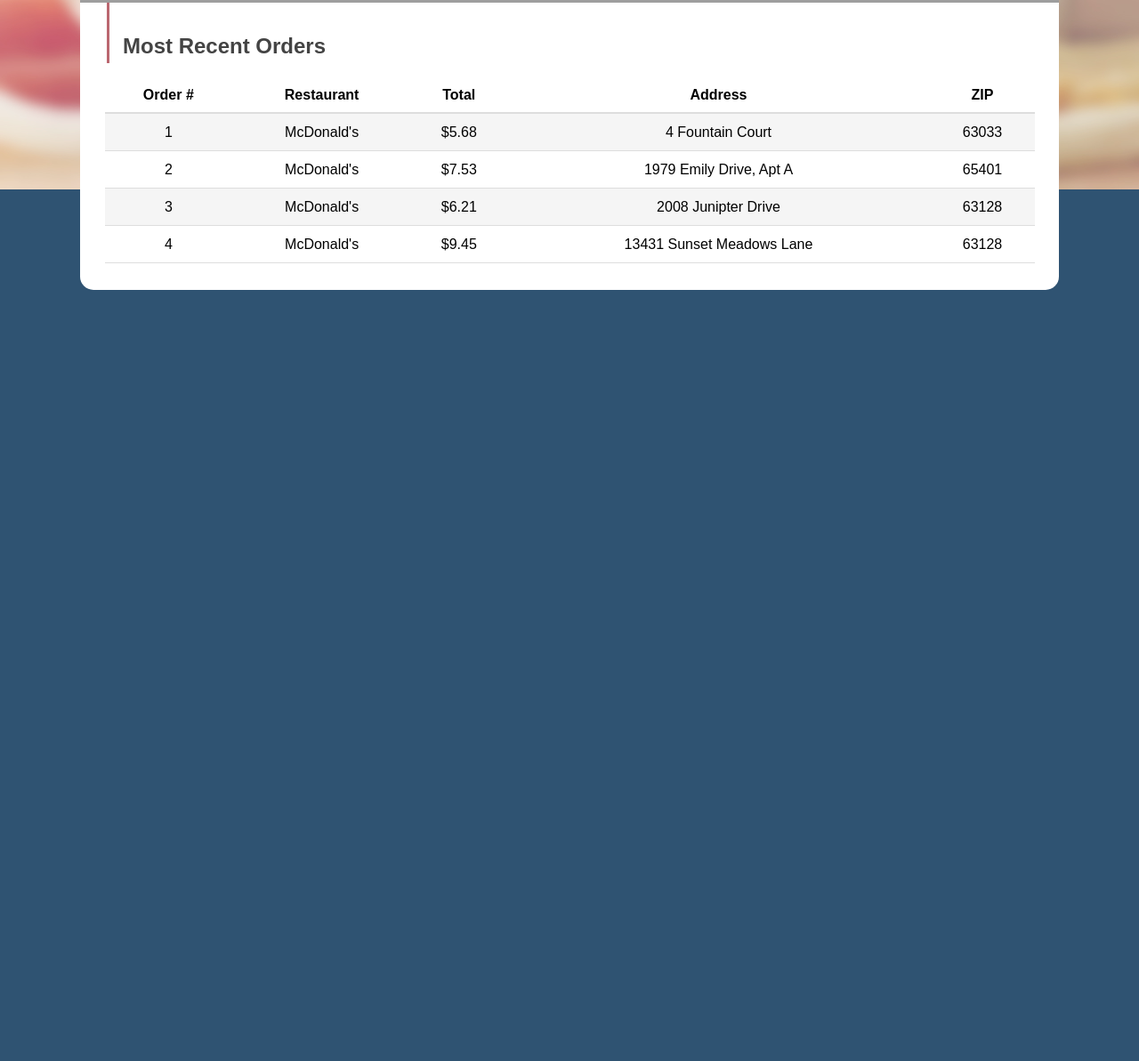
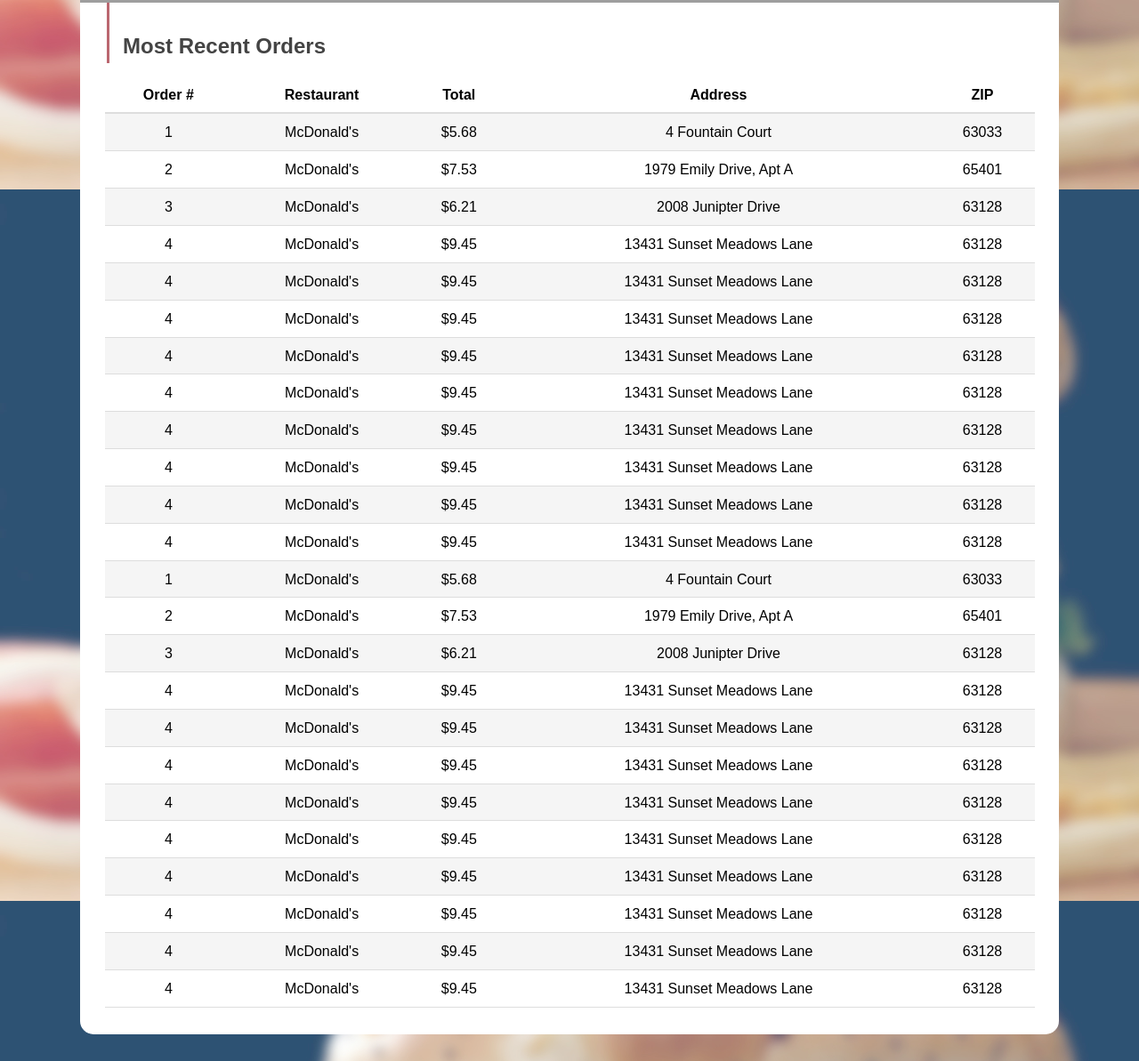
Before and after one commit to nmcginn/hackmizzou2014, a plain HTML site: page html/driver_dashboard.html in a window 1280 px wide. Shown: the part 587-1780 px from the top of the page at 89% size. Before the commit the page ends 913 px from the top, so only its background shows below. Drawn offline with nearby package versions, Linux system fonts and the light colour scheme; some packages are replaced by stand-ins of ours; grey boxes are pictures that could not be loaded.

Commit message:
background fixes

```diff
--- a/html/_css/login.css
+++ b/html/_css/login.css
@@ -28,6 +28,7 @@
     background-image: url('../_img/burger.jpg');
     background-repeat: no-repeat;
     background-position: center bottom;
+    background-attachment: fixed;
     -webkit-background-size: cover;
     -moz-background-size: cover;
     -o-background-size: cover;
--- a/html/_css/style.css
+++ b/html/_css/style.css
@@ -12,7 +12,7 @@
 }
 
 html, body {
-	height:100%;
+	/*height:100%;*/
 }
 
 html {
@@ -27,6 +27,7 @@
     background-image: url('../_img/burger.jpg');
     background-repeat: no-repeat;
     background-position: center bottom;
+    background-attachment: fixed;
     -webkit-background-size: cover;
     -moz-background-size: cover;
     -o-background-size: cover;
@@ -131,6 +132,7 @@
 	padding: 0 0 5px 0;
 	border-bottom-right-radius: 15px;
 	border-bottom-left-radius: 15px;
+    margin-bottom: 30px;
 }
 
 #content .map {
--- a/html/driver_dashboard.html
+++ b/html/driver_dashboard.html
@@ -85,6 +85,146 @@
               <td>13431 Sunset Meadows Lane</td>
               <td>63128</td>
             </tr>
+            <tr class="clickableRow">
+              <td>4</td>
+              <td>McDonald's</td>
+              <td>$9.45</td>
+              <td>13431 Sunset Meadows Lane</td>
+              <td>63128</td>
+            </tr>
+            <tr class="clickableRow">
+              <td>4</td>
+              <td>McDonald's</td>
+              <td>$9.45</td>
+              <td>13431 Sunset Meadows Lane</td>
+              <td>63128</td>
+            </tr>
+            <tr class="clickableRow">
+              <td>4</td>
+              <td>McDonald's</td>
+              <td>$9.45</td>
+              <td>13431 Sunset Meadows Lane</td>
+              <td>63128</td>
+            </tr>
+            <tr class="clickableRow">
+              <td>4</td>
+              <td>McDonald's</td>
+              <td>$9.45</td>
+              <td>13431 Sunset Meadows Lane</td>
+              <td>63128</td>
+            </tr>
+            <tr class="clickableRow">
+              <td>4</td>
+              <td>McDonald's</td>
+              <td>$9.45</td>
+              <td>13431 Sunset Meadows Lane</td>
+              <td>63128</td>
+            </tr>
+            <tr class="clickableRow">
+              <td>4</td>
+              <td>McDonald's</td>
+              <td>$9.45</td>
+              <td>13431 Sunset Meadows Lane</td>
+              <td>63128</td>
+            </tr>
+            <tr class="clickableRow">
+              <td>4</td>
+              <td>McDonald's</td>
+              <td>$9.45</td>
+              <td>13431 Sunset Meadows Lane</td>
+              <td>63128</td>
+            </tr>
+            <tr class="clickableRow">
+              <td>4</td>
+              <td>McDonald's</td>
+              <td>$9.45</td>
+              <td>13431 Sunset Meadows Lane</td>
+              <td>63128</td>
+            </tr>
+            <tr class="clickableRow">
+              <td>1</td>
+              <td>McDonald's</td>
+              <td>$5.68</td>
+              <td>4 Fountain Court</td>
+              <td>63033</td>
+            </tr>
+            <tr class="clickableRow">
+              <td>2</td>
+              <td>McDonald's</td>
+              <td>$7.53</td>
+              <td>1979 Emily Drive, Apt A</td>
+              <td>65401</td>
+            </tr>
+            <tr class="clickableRow">
+              <td>3</td>
+              <td>McDonald's</td>
+              <td>$6.21</td>
+              <td>2008 Junipter Drive</td>
+              <td>63128</td>
+            </tr>
+            <tr class="clickableRow">
+              <td>4</td>
+              <td>McDonald's</td>
+              <td>$9.45</td>
+              <td>13431 Sunset Meadows Lane</td>
+              <td>63128</td>
+            </tr>
+            <tr class="clickableRow">
+              <td>4</td>
+              <td>McDonald's</td>
+              <td>$9.45</td>
+              <td>13431 Sunset Meadows Lane</td>
+              <td>63128</td>
+            </tr>
+            <tr class="clickableRow">
+              <td>4</td>
+              <td>McDonald's</td>
+              <td>$9.45</td>
+              <td>13431 Sunset Meadows Lane</td>
+              <td>63128</td>
+            </tr>
+            <tr class="clickableRow">
+              <td>4</td>
+              <td>McDonald's</td>
+              <td>$9.45</td>
+              <td>13431 Sunset Meadows Lane</td>
+              <td>63128</td>
+            </tr>
+            <tr class="clickableRow">
+              <td>4</td>
+              <td>McDonald's</td>
+              <td>$9.45</td>
+              <td>13431 Sunset Meadows Lane</td>
+              <td>63128</td>
+            </tr>
+            <tr class="clickableRow">
+              <td>4</td>
+              <td>McDonald's</td>
+              <td>$9.45</td>
+              <td>13431 Sunset Meadows Lane</td>
+              <td>63128</td>
+            </tr>
+            <tr class="clickableRow">
+              <td>4</td>
+              <td>McDonald's</td>
+              <td>$9.45</td>
+              <td>13431 Sunset Meadows Lane</td>
+              <td>63128</td>
+            </tr>
+            <tr class="clickableRow">
+              <td>4</td>
+              <td>McDonald's</td>
+              <td>$9.45</td>
+              <td>13431 Sunset Meadows Lane</td>
+              <td>63128</td>
+            </tr>
+            <tr class="clickableRow">
+              <td>4</td>
+              <td>McDonald's</td>
+              <td>$9.45</td>
+              <td>13431 Sunset Meadows Lane</td>
+              <td>63128</td>
+            </tr>
           </tbody>
         </table>
       </div>
```
